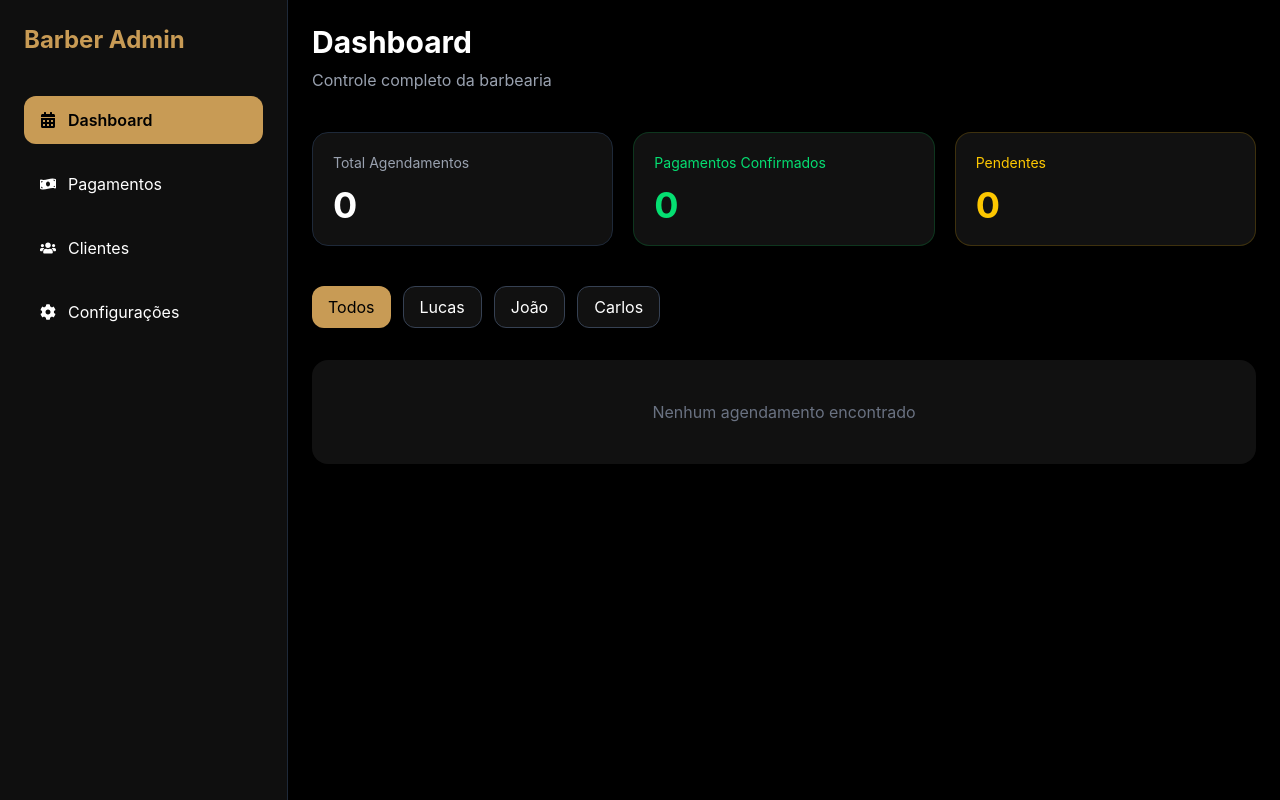
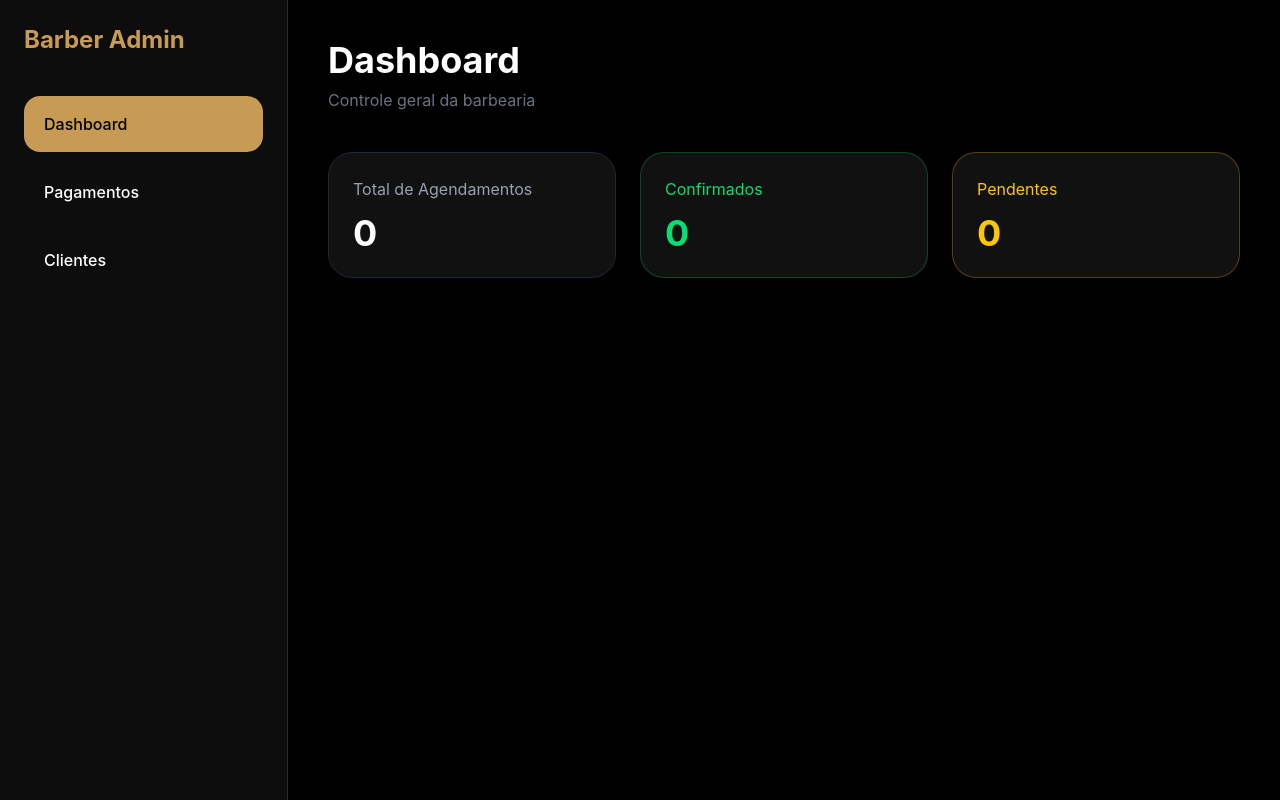
Before and after one commit to lgabrielsouza/Sr-Barbeiro, a React (Vite) app: page /admin in a window 1280 px wide. Built offline with nearby package versions, Linux system fonts and the light colour scheme.

Commit message:
Adicionando Agendamento Funcional

```diff
--- a/src/pages/admin.jsx
+++ b/src/pages/admin.jsx
@@ -1,282 +1,246 @@
-import { useEffect, useState } from "react"
-import {
-  FaCalendarAlt,
-  FaMoneyBillWave,
-  FaUsers,
-  FaCog,
-  FaCheckCircle,
-  FaClock,
-  FaTrash,
-} from "react-icons/fa"
-
-import { motion } from "framer-motion"
+import { useState } from "react"
 
 export default function Admin() {
 
-  const [agendamentos, setAgendamentos] = useState([])
-  const [filtro, setFiltro] = useState("Todos")
+  const [aba, setAba] = useState("dashboard")
 
-  // 🔄 CARREGAR
-  useEffect(() => {
-    const dados =
-      JSON.parse(localStorage.getItem("agendamentos")) || []
+  const [agendamentos, setAgendamentos] = useState(() => {
 
-    setAgendamentos(dados)
-  }, [])
-
-  // 💰 CONFIRMAR
-  const confirmarPagamento = (index) => {
-    const lista = [...agendamentos]
-
-    lista[index].pagamento = "confirmado"
-
-    localStorage.setItem(
-      "agendamentos",
-      JSON.stringify(lista)
+    return (
+      JSON.parse(
+        localStorage.getItem("agendamentos")
+      ) || []
     )
-
-    setAgendamentos(lista)
-  }
-
-  // ❌ REMOVER
-  const removerAgendamento = (index) => {
-    const lista = [...agendamentos]
-
-    lista.splice(index, 1)
-
-    localStorage.setItem(
-      "agendamentos",
-      JSON.stringify(lista)
-    )
-
-    setAgendamentos(lista)
-  }
-
-  // 🎯 FILTRAR
-  const filtrados =
-    filtro === "Todos"
-      ? agendamentos
-      : agendamentos.filter(
-          (item) => item.profissional === filtro
-        )
-
-  // 📊 ESTATÍSTICAS
-  const total = agendamentos.length
-
-  const pagos = agendamentos.filter(
-    (a) => a.pagamento === "confirmado"
-  ).length
-
-  const pendentes = total - pagos
+  })
 
   return (
+
     <div className="min-h-screen bg-black text-white flex">
 
       {/* SIDEBAR */}
-      <aside className="w-72 bg-[#0f0f0f] border-r border-gray-800 p-6 hidden md:flex flex-col">
+      <aside className="w-72 bg-[#0d0d0d] border-r border-gray-800 p-6 hidden md:flex flex-col">
 
-        <h1 className="text-2xl font-bold text-[#C89B55] mb-10">
+        <h1 className="text-2xl font-bold mb-10 text-[#C89B55]">
           Barber Admin
         </h1>
 
-        <nav className="space-y-4">
+        <div className="space-y-3">
 
-          <button className="w-full flex items-center gap-3 bg-[#C89B55] text-black px-4 py-3 rounded-xl font-semibold">
-            <FaCalendarAlt />
+          <button
+            onClick={() => setAba("dashboard")}
+            className={`w-full text-left px-5 py-4 rounded-2xl transition font-medium ${
+              aba === "dashboard"
+                ? "bg-[#C89B55] text-black"
+                : "hover:bg-[#1a1a1a]"
+            }`}
+          >
             Dashboard
           </button>
 
-          <button className="w-full flex items-center gap-3 hover:bg-[#1a1a1a] px-4 py-3 rounded-xl transition">
-            <FaMoneyBillWave />
+          <button
+            onClick={() => setAba("pagamentos")}
+            className={`w-full text-left px-5 py-4 rounded-2xl transition font-medium ${
+              aba === "pagamentos"
+                ? "bg-[#C89B55] text-black"
+                : "hover:bg-[#1a1a1a]"
+            }`}
+          >
             Pagamentos
           </button>
 
-          <button className="w-full flex items-center gap-3 hover:bg-[#1a1a1a] px-4 py-3 rounded-xl transition">
-            <FaUsers />
+          <button
+            onClick={() => setAba("clientes")}
+            className={`w-full text-left px-5 py-4 rounded-2xl transition font-medium ${
+              aba === "clientes"
+                ? "bg-[#C89B55] text-black"
+                : "hover:bg-[#1a1a1a]"
+            }`}
+          >
             Clientes
           </button>
 
-          <button className="w-full flex items-center gap-3 hover:bg-[#1a1a1a] px-4 py-3 rounded-xl transition">
-            <FaCog />
-            Configurações
-          </button>
-
-        </nav>
+        </div>
 
       </aside>
 
       {/* CONTEÚDO */}
-      <main className="flex-1 p-6">
+      <main className="flex-1 p-6 md:p-10">
 
-        {/* TOPO */}
-        <div className="mb-10">
+        {/* DASHBOARD */}
+        {aba === "dashboard" && (
 
-          <h1 className="text-3xl font-bold">
-            Dashboard
-          </h1>
+          <div>
 
-          <p className="text-gray-400 mt-2">
-            Controle completo da barbearia
-          </p>
+            <div className="mb-10">
 
-        </div>
+              <h2 className="text-4xl font-bold">
+                Dashboard
+              </h2>
 
-        {/* CARDS */}
-        <div className="grid md:grid-cols-3 gap-5 mb-10">
+              <p className="text-gray-500 mt-2">
+                Controle geral da barbearia
+              </p>
 
-          <motion.div
-            whileHover={{ y: -5 }}
-            className="bg-[#111] border border-gray-800 rounded-2xl p-5"
-          >
-            <p className="text-gray-400 text-sm">
-              Total Agendamentos
-            </p>
+            </div>
 
-            <h2 className="text-4xl font-bold mt-3">
-              {total}
-            </h2>
-          </motion.div>
+            {/* CARDS */}
+            <div className="grid md:grid-cols-3 gap-6 mb-10">
 
-          <motion.div
-            whileHover={{ y: -5 }}
-            className="bg-[#111] border border-green-500/20 rounded-2xl p-5"
-          >
-            <p className="text-green-400 text-sm">
-              Pagamentos Confirmados
-            </p>
+              <div className="bg-[#111] border border-gray-800 rounded-3xl p-6">
 
-            <h2 className="text-4xl font-bold mt-3 text-green-400">
-              {pagos}
-            </h2>
-          </motion.div>
+                <p className="text-gray-400">
+                  Total de Agendamentos
+                </p>
 
-          <motion.div
-            whileHover={{ y: -5 }}
-            className="bg-[#111] border border-yellow-500/20 rounded-2xl p-5"
-          >
-            <p className="text-yellow-400 text-sm">
-              Pendentes
-            </p>
+                <h3 className="text-4xl font-bold mt-3">
+                  {agendamentos.length}
+                </h3>
 
-            <h2 className="text-4xl font-bold mt-3 text-yellow-400">
-              {pendentes}
-            </h2>
-          </motion.div>
+              </div>
 
-        </div>
+              <div className="bg-[#111] border border-green-500/30 rounded-3xl p-6">
 
-        {/* FILTROS */}
-        <div className="flex gap-3 flex-wrap mb-8">
+                <p className="text-green-400">
+                  Confirmados
+                </p>
 
-          {["Todos", "Lucas", "João", "Carlos"].map((nome, i) => (
+                <h3 className="text-4xl font-bold mt-3 text-green-400">
 
-            <button
-              key={i}
-              onClick={() => setFiltro(nome)}
-              className={`px-4 py-2 rounded-xl transition ${
-                filtro === nome
-                  ? "bg-[#C89B55] text-black"
-                  : "bg-[#111] border border-gray-700 hover:border-[#C89B55]"
-              }`}
-            >
-              {nome}
-            </button>
+                  {
+                    agendamentos.filter(
+                      item => item.status === "confirmado"
+                    ).length
+                  }
 
-          ))}
+                </h3>
 
-        </div>
+              </div>
 
-        {/* LISTA */}
-        <div className="space-y-5">
+              <div className="bg-[#111] border border-yellow-500/30 rounded-3xl p-6">
 
-          {filtrados.length === 0 && (
-            <div className="bg-[#111] rounded-2xl p-10 text-center text-gray-500">
-              Nenhum agendamento encontrado
+                <p className="text-yellow-400">
+                  Pendentes
+                </p>
+
+                <h3 className="text-4xl font-bold mt-3 text-yellow-400">
+
+                  {
+                    agendamentos.filter(
+                      item => item.status === "pendente"
+                    ).length
+                  }
+
+                </h3>
+
+              </div>
+
             </div>
-          )}
 
-          {filtrados.map((item, index) => (
+            {/* AGENDAMENTOS */}
+            <div className="space-y-5">
 
-            <motion.div
-              key={index}
-              initial={{ opacity: 0, y: 20 }}
-              animate={{ opacity: 1, y: 0 }}
-              className="bg-[#111] border border-gray-800 rounded-2xl p-6"
-            >
+              {agendamentos.map((item, index) => (
 
-              <div className="flex flex-col md:flex-row md:items-center md:justify-between gap-6">
+                <div
+                  key={index}
+                  className="bg-[#111] border border-gray-800 rounded-3xl p-6 flex flex-col md:flex-row md:items-center md:justify-between gap-5"
+                >
 
-                {/* INFO */}
-                <div>
+                  <div>
 
-                  <h2 className="text-xl font-semibold">
-                    {item.profissional}
-                  </h2>
+                    <h3 className="text-xl font-bold">
+                      {item.cliente}
+                    </h3>
 
-                  <div className="mt-3 space-y-2 text-gray-300">
-
-                    <p>
-                      👤 Cliente: {item.cliente}
+                    <p className="text-gray-400 mt-1">
+                      Barbeiro: {item.profissional}
                     </p>
 
-                    <p>
-                      📅 Data: {item.data}
-                    </p>
-
-                    <p>
-                      ⏰ Horário: {item.horario}
+                    <p className="text-gray-500 text-sm mt-2">
+                      📅 {item.data} • ⏰ {item.horario}
                     </p>
 
                   </div>
 
-                </div>
+                  {/* BOTÕES */}
+                  <div className="flex items-center gap-3 flex-wrap">
 
-                {/* STATUS */}
-                <div className="flex flex-col items-start md:items-end gap-4">
+                    <span
+                      className={`px-4 py-2 rounded-xl text-sm font-semibold ${
+                        item.status === "confirmado"
+                          ? "bg-green-500/20 text-green-400"
+                          : "bg-yellow-500/20 text-yellow-400"
+                      }`}
+                    >
+                      {item.status}
+                    </span>
 
-                  {item.pagamento === "confirmado" ? (
-                    <div className="flex items-center gap-2 text-green-400">
-                      <FaCheckCircle />
-                      Confirmado
-                    </div>
-                  ) : (
-                    <div className="flex items-center gap-2 text-yellow-400">
-                      <FaClock />
-                      Pendente
-                    </div>
-                  )}
+                    {item.status !== "confirmado" && (
 
-                  {/* BOTÕES */}
-                  <div className="flex gap-3 flex-wrap">
+                      <button
 
-                    {item.pagamento !== "confirmado" && (
-                      <button
-                        onClick={() => confirmarPagamento(index)}
-                        className="bg-green-500 hover:bg-green-600 transition px-4 py-2 rounded-xl text-black font-semibold"
+                        onClick={() => {
+
+                          const novosAgendamentos = [...agendamentos]
+
+                          novosAgendamentos[index].status =
+                            "confirmado"
+
+                          novosAgendamentos[index].pagamento =
+                            "confirmado"
+
+                          setAgendamentos(novosAgendamentos)
+
+                          localStorage.setItem(
+                            "agendamentos",
+                            JSON.stringify(novosAgendamentos)
+                          )
+                        }}
+
+                        className="bg-[#C89B55] hover:opacity-90 text-black px-4 py-2 rounded-xl font-semibold transition"
                       >
+
                         Confirmar
+
                       </button>
+
                     )}
 
                     <button
-                      onClick={() => removerAgendamento(index)}
-                      className="bg-red-500 hover:bg-red-600 transition px-4 py-2 rounded-xl font-semibold flex items-center gap-2"
+
+                      onClick={() => {
+
+                        const novaLista =
+                          agendamentos.filter(
+                            (_, i) => i !== index
+                          )
+
+                        setAgendamentos(novaLista)
+
+                        localStorage.setItem(
+                          "agendamentos",
+                          JSON.stringify(novaLista)
+                        )
+                      }}
+
+                      className="bg-red-500 hover:bg-red-600 px-4 py-2 rounded-xl transition"
                     >
-                      <FaTrash />
+
                       Remover
+
                     </button>
 
                   </div>
 
                 </div>
 
-              </div>
+              ))}
 
-            </motion.div>
+            </div>
 
-          ))}
+          </div>
 
-        </div>
+        )}
 
       </main>
 
--- a/src/pages/pagamento.jsx
+++ b/src/pages/pagamento.jsx
@@ -1,3 +1,5 @@
+// 📁 src/pages/pagamento.jsx
+
 import { useState } from "react"
 import { motion, AnimatePresence } from "framer-motion"
 
@@ -13,10 +15,8 @@ export default function Pagamento() {
   const [profissional, setProfissional] = useState(null)
   const [horario, setHorario] = useState(null)
 
-  // 🔥 SEMANA
   const [offsetSemana, setOffsetSemana] = useState(0)
 
-  // 🔥 TOAST
   const [toast, setToast] = useState(false)
 
   // 📅 GERAR SEMANA
@@ -57,7 +57,6 @@ export default function Pagamento() {
 
       data.setDate(primeiroDia.getDate() + i)
 
-      // 🔥 VERIFICAR SE JÁ PASSOU
       const hojeSemHora = new Date()
 
       hojeSemHora.setHours(0, 0, 0, 0)
@@ -93,6 +92,7 @@ export default function Pagamento() {
 
   // 👤 PROFISSIONAIS
   const profissionais = [
+
     {
       nome: "Lucas",
       foto:
@@ -146,15 +146,18 @@ export default function Pagamento() {
 
   // 🔒 HORÁRIOS OCUPADOS
   const horariosOcupados = agendamentos
+
     .filter(
       (item) =>
         item.data === dias[diaSelecionado]?.full &&
         item.profissional ===
-          profissionais[profissional]?.nome
+          profissionais[profissional]?.nome &&
+        item.status === "confirmado"
     )
+
     .map((item) => item.horario)
 
-  // 💾 SALVAR
+  // 💾 SALVAR AGENDAMENTO
   const salvarAgendamento = () => {
 
     const agendamento = {
@@ -167,6 +170,8 @@ export default function Pagamento() {
 
       profissional:
         profissionais[profissional].nome,
+
+      status: "pendente",
 
       pagamento: "pendente",
     }
@@ -225,9 +230,6 @@ export default function Pagamento() {
 
     <div className="min-h-screen bg-black text-white flex items-center justify-center px-4 py-10 relative overflow-hidden">
 
-      {/* GLOW */}
-      <div className="absolute w-[500px] h-[500px] bg-[#C89B55]/10 blur-3xl rounded-full top-[-150px] left-[-150px]" />
-
       {/* TOAST */}
       <AnimatePresence>
 
@@ -274,24 +276,7 @@ export default function Pagamento() {
       </AnimatePresence>
 
       {/* CONTAINER */}
-      <motion.div
-
-        initial={{
-          opacity: 0,
-          y: 40,
-        }}
-
-        animate={{
-          opacity: 1,
-          y: 0,
-        }}
-
-        transition={{
-          duration: 0.6,
-        }}
-
-        className="bg-[#111]/90 backdrop-blur w-full max-w-4xl rounded-[32px] p-6 border border-gray-800 shadow-[0_0_80px_rgba(0,0,0,0.6)] relative z-10"
-      >
+      <div className="bg-[#111]/90 backdrop-blur w-full max-w-4xl rounded-[32px] p-6 border border-gray-800">
 
         {/* HEADER */}
         <div className="mb-10">
@@ -309,7 +294,6 @@ export default function Pagamento() {
         {/* CALENDÁRIO */}
         <div className="mb-12">
 
-          {/* TOPO */}
           <div className="flex items-center justify-between mb-6">
 
             {/* ESQUERDA */}
@@ -367,23 +351,11 @@ export default function Pagamento() {
 
             {dias.map((d, i) => (
 
-              <motion.button
+              <button
 
                 key={i}
 
                 disabled={d.passou}
-
-                whileHover={
-                  !d.passou
-                    ? { scale: 1.05 }
-                    : {}
-                }
-
-                whileTap={
-                  !d.passou
-                    ? { scale: 0.95 }
-                    : {}
-                }
 
                 onClick={() => {
 
@@ -416,11 +388,7 @@ export default function Pagamento() {
                   {d.numero}
                 </p>
 
-                <p className="text-xs uppercase mt-1 opacity-70">
-                  {d.mes}
-                </p>
-
-              </motion.button>
+              </button>
 
             ))}
 
@@ -439,13 +407,9 @@ export default function Pagamento() {
 
             {profissionais.map((p, i) => (
 
-              <motion.div
+              <div
 
                 key={i}
-
-                whileHover={{
-                  scale: 1.05,
-                }}
 
                 onClick={() => {
                   setProfissional(i)
@@ -472,11 +436,7 @@ export default function Pagamento() {
                   {p.nome}
                 </h3>
 
-                <p className="text-center text-yellow-400 text-sm mt-1">
-                  ⭐ {p.nota}
-                </p>
-
-              </motion.div>
+              </div>
 
             ))}
 
@@ -488,20 +448,7 @@ export default function Pagamento() {
         {profissional !== null &&
           diaSelecionado !== null && (
 
-          <motion.div
-
-            initial={{
-              opacity: 0,
-              y: 20,
-            }}
-
-            animate={{
-              opacity: 1,
-              y: 0,
-            }}
-
-            className="space-y-10"
-          >
+          <div className="space-y-10">
 
             {Object.entries(horarios).map(
               ([periodo, lista]) => (
@@ -521,21 +468,11 @@ export default function Pagamento() {
 
                       return (
 
-                        <motion.button
+                        <button
 
                           key={i}
 
-                          whileHover={
-                            !ocupado
-                              ? { scale: 1.04 }
-                              : {}
-                          }
-
-                          whileTap={
-                            !ocupado
-                              ? { scale: 0.95 }
-                              : {}
-                          }
+                          disabled={ocupado}
 
                           onClick={() =>
                             !ocupado &&
@@ -558,7 +495,7 @@ export default function Pagamento() {
                             ? "Ocupado"
                             : h}
 
-                        </motion.button>
+                        </button>
 
                       )
                     })}
@@ -569,44 +506,26 @@ export default function Pagamento() {
               )
             )}
 
-          </motion.div>
+          </div>
         )}
 
         {/* BOTÃO */}
         {horario && (
 
-          <motion.button
-
-            initial={{
-              opacity: 0,
-              y: 20,
-            }}
-
-            animate={{
-              opacity: 1,
-              y: 0,
-            }}
-
-            whileHover={{
-              scale: 1.02,
-            }}
-
-            whileTap={{
-              scale: 0.98,
-            }}
+          <button
 
             onClick={confirmar}
 
-            className="w-full mt-12 bg-[#C89B55] text-black py-5 rounded-3xl font-bold text-lg shadow-[0_0_30px_rgba(200,155,85,0.4)]"
+            className="w-full mt-12 bg-[#C89B55] text-black py-5 rounded-3xl font-bold text-lg"
           >
 
             Confirmar via WhatsApp
 
-          </motion.button>
+          </button>
 
         )}
 
-      </motion.div>
+      </div>
 
     </div>
   )
```
